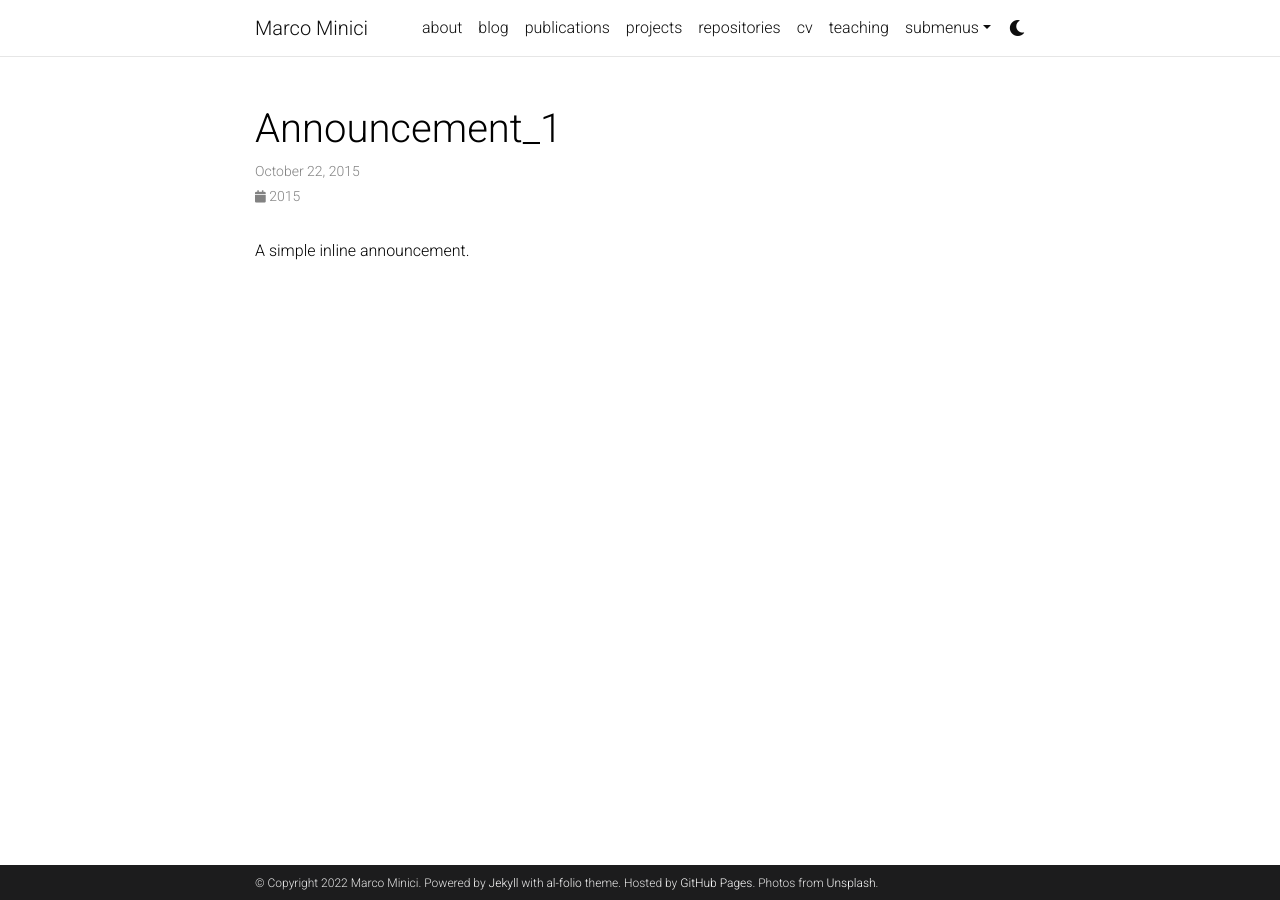
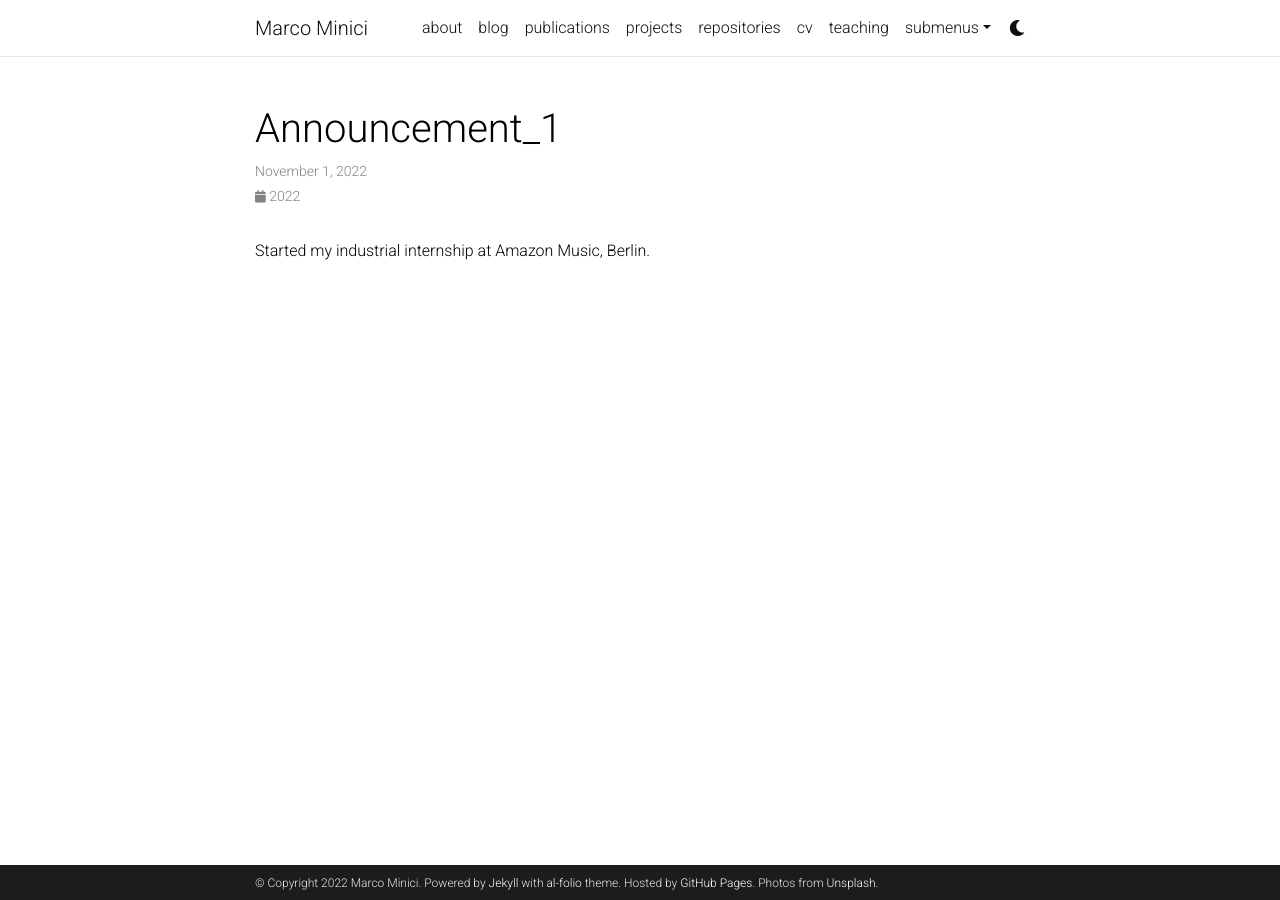
Before and after one commit to mminici/mminici.github.io, a Jekyll site: the page built from _news/announcement_1.md, in a window 1280 px wide. Built offline with Jekyll 4.4.1, drawn with Linux system fonts in a browser that asks for light colours; comment, search, counter and statistics services are not loaded; a style sheet for code colours, icons or effects is not loaded.

Commit message:
Update announcement_1.md

```diff
--- a/_news/announcement_1.md
+++ b/_news/announcement_1.md
@@ -1,7 +1,7 @@
 ---
 layout: post
-date: 2015-10-22 15:59:00-0400
+date: 2022-11-01
 inline: true
 ---
 
-A simple inline announcement.
+Started my industrial internship at Amazon Music, Berlin.
```
